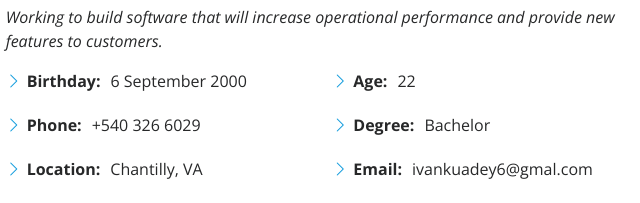
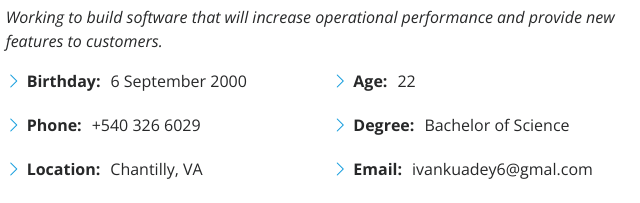
Before and after one commit to Ivan20152/ivan20152.github.io, a plain HTML site: page index.html in a window 1280 px wide. Shown: the part 1075-1278 px from the top of the page, 633-1273 px from the left. Drawn offline with nearby package versions, Linux system fonts and the light colour scheme.

```diff
--- a/index.html
+++ b/index.html
@@ -107,7 +107,7 @@
               <div class="col-lg-6">
                 <ul>
                   <li><i class="bi bi-chevron-right"></i> <strong>Age:</strong> <span>22</span></li>
-                  <li><i class="bi bi-chevron-right"></i> <strong>Degree:</strong> <span>Bachelor</span></li>
+                  <li><i class="bi bi-chevron-right"></i> <strong>Degree:</strong> <span>Bachelor of Science</span></li>
                   <li><i class="bi bi-chevron-right"></i> <strong>Email:</strong> <span>ivankuadey6@gmal.com</span></li>
                 </ul>
               </div>
```
Also changed, not shown: 1 other file.
